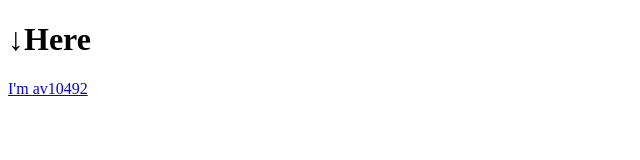
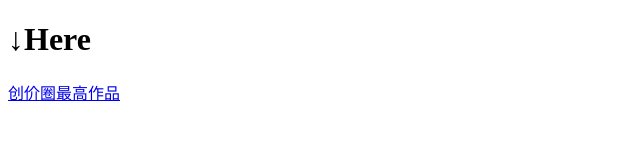
Before and after one commit to Daniel114514/Daniel114514.github.io, a plain HTML site: page index.html in a window 1280 px wide. Shown: the whole page, without its empty margins (0-640 px from the left). Drawn offline with Linux system fonts and the light colour scheme.

Commit message:
Update index.html

```diff
--- a/index.html
+++ b/index.html
@@ -6,6 +6,6 @@
 </head>
 <body>
 <h1>↓Here</h1>
-<a href="https://vdse.bdstatic.com/192d9a98d782d9c74c96f09db9378d93.mp4">I'm av10492</a>
+<a href="https://b23.tv/vDIElUN">创价圈最高作品</a>
 </body>
 </html>
```
